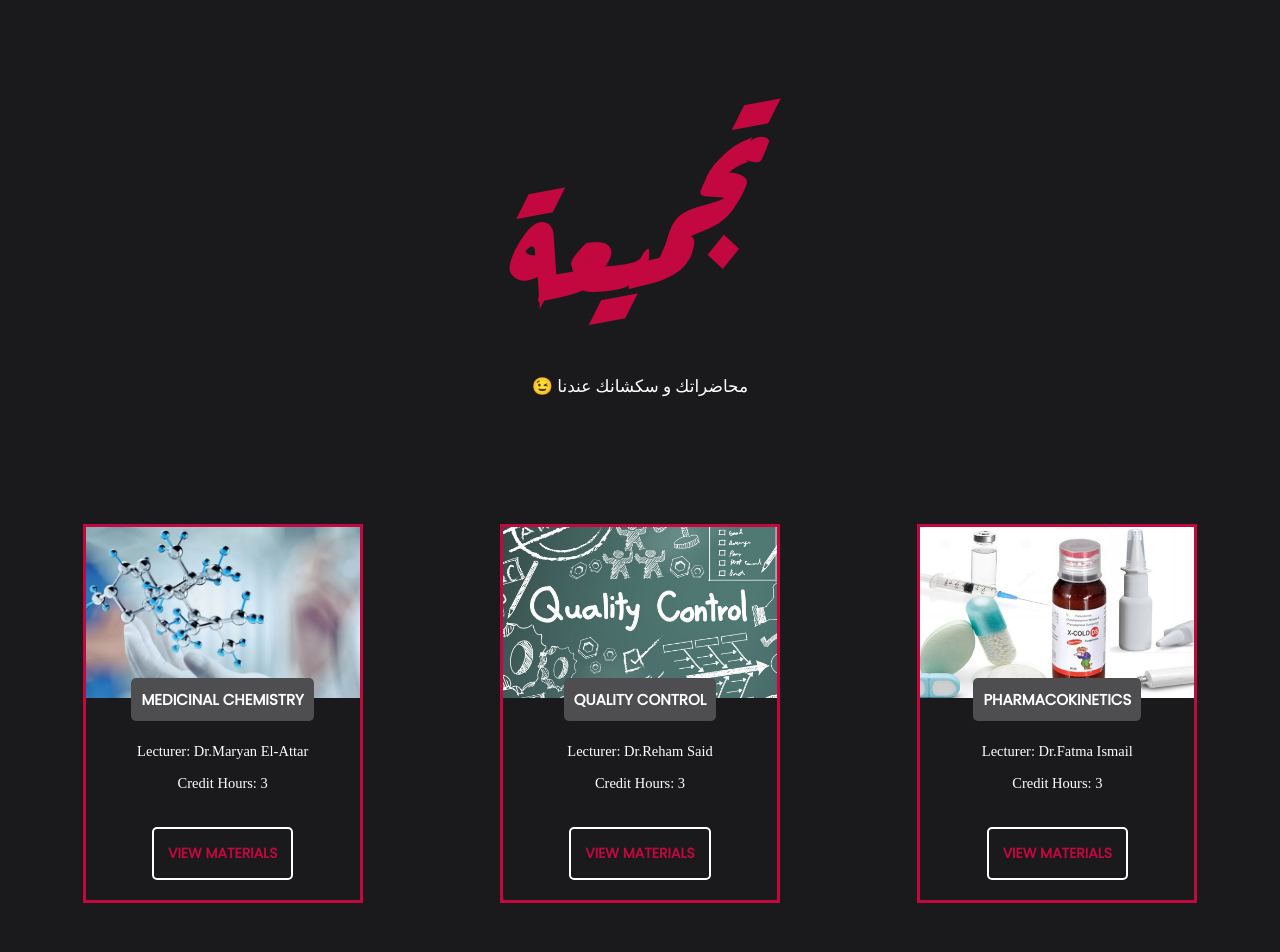
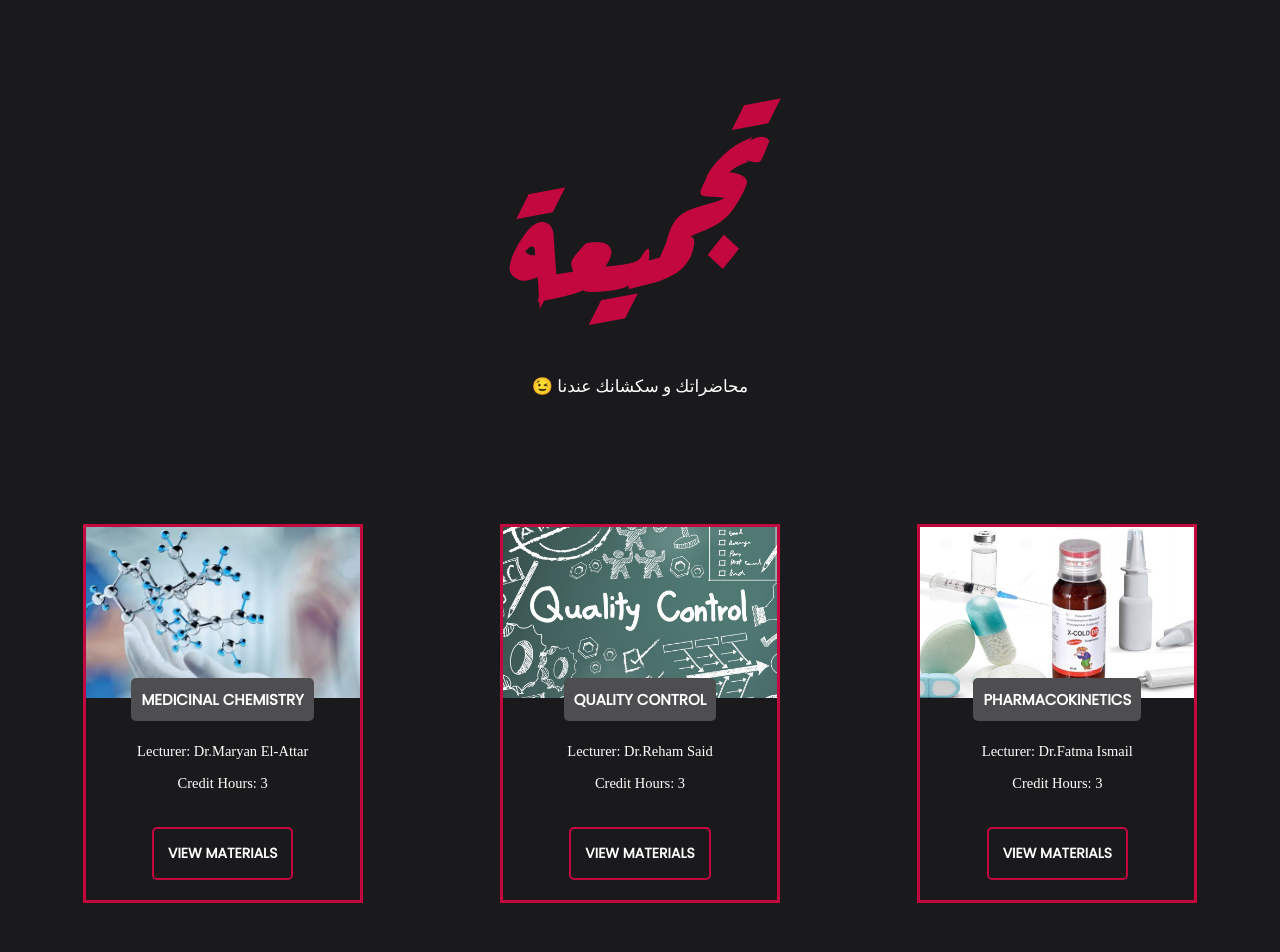
Before and after one commit to MahmoudAFarag/tagme3a-next, a Next.js app: page / in a window 1280 px wide. Shown: the top 952 px of the page. Built offline with nearby package versions, Linux system fonts and the light colour scheme.

Commit message:
change button color for better contrast

```diff
--- a/components/HomePage/Card.module.scss
+++ b/components/HomePage/Card.module.scss
@@ -33,11 +33,11 @@
 
   &__button {
     display: inline-block;
-    border: 2px solid #fff;
+    border: 2px solid var(--color-primary);
     padding: 1.4rem;
     border-radius: 5px;
     margin: 2rem 0;
-    color: var(--color-primary);
+    color: #fff;
     font-family: "Poppins", -apple-system, BlinkMacSystemFont, "Segoe UI",
       Roboto, Oxygen, Ubuntu, Cantarell, "Open Sans", "Helvetica Neue",
       sans-serif;
@@ -45,11 +45,10 @@
     text-decoration: none;
     text-transform: uppercase;
     font-weight: 900;
-    transition: background-color 0.2s, color 0.2s;
+    transition: background-color 0.2s;
 
     &:hover {
       background-color: var(--color-primary);
-      color: #fff;
     }
   }
 }
```
